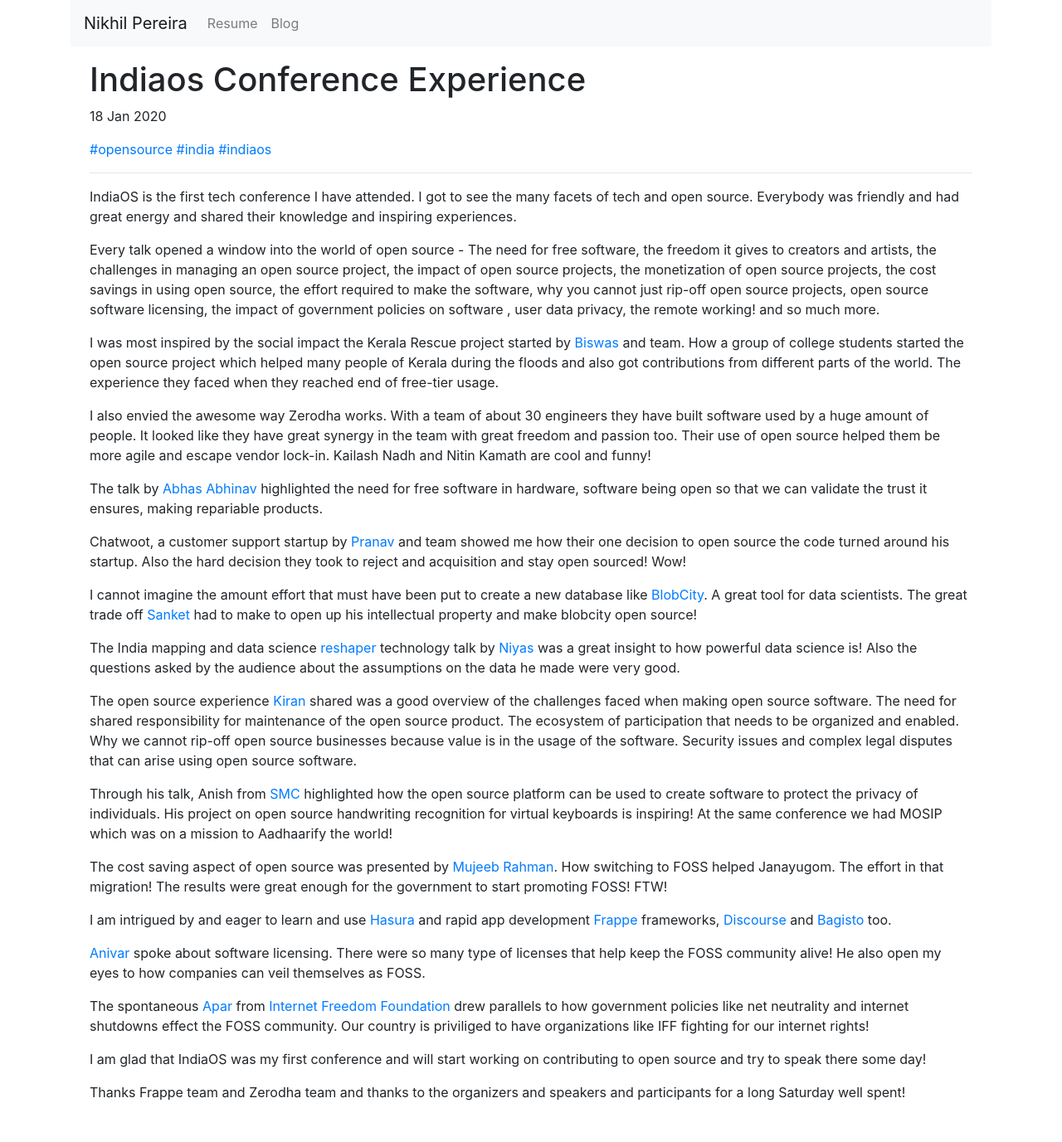
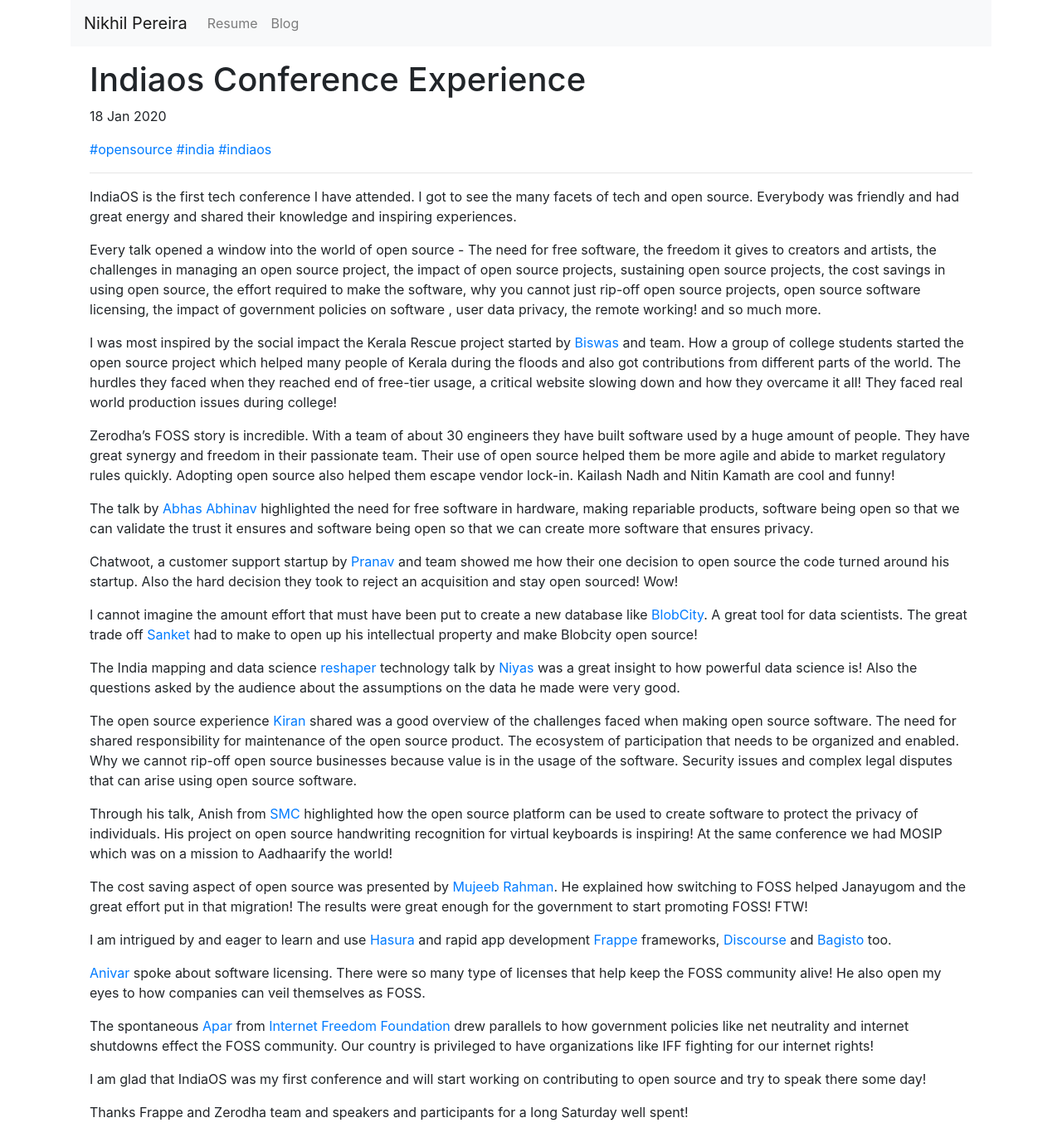
Before and after one commit to nikhilpereira1793/nikhilpereira1793.github.io, a Jekyll site: the page built from _posts/2020-01-18-indiaOS-conference-experience.md, in a window 1280 px wide. Shown: the whole page at 83% size. Built offline with Jekyll 4.4.1, drawn with Linux system fonts in a browser that asks for light colours; before the commit the page ends 1353 px from its top, so only the background shows below that.

Commit message:
edit indiaos blog

```diff
--- a/_posts/2020-01-18-indiaOS-conference-experience.md
+++ b/_posts/2020-01-18-indiaOS-conference-experience.md
@@ -4,17 +4,17 @@
 
 IndiaOS is the first tech conference I have attended. I got to see the many facets of tech and open source. Everybody was friendly and had great energy and shared their knowledge and inspiring experiences.
 
-Every talk opened a window into the world of open source - The need for free software, the freedom it gives to creators and artists, the challenges in managing an open source project, the impact of open source projects, the monetization of open source projects, the cost savings in using open source, the effort required to make the software, why you cannot just rip-off open source projects, open source software licensing, the impact of government policies on software , user data privacy, the remote working! and so much more.
+Every talk opened a window into the world of open source - The need for free software, the freedom it gives to creators and artists, the challenges in managing an open source project, the impact of open source projects, sustaining open source projects, the cost savings in using open source, the effort required to make the software, why you cannot just rip-off open source projects, open source software licensing, the impact of government policies on software , user data privacy, the remote working! and so much more.
 
-I was most inspired by the social impact the Kerala Rescue project started by [Biswas](https://twitter.com/bis_waz) and team. How a group of college students started the open source project which helped many people of Kerala during the floods and also got contributions from different parts of the world. The experience they faced when they reached end of free-tier usage.
+I was most inspired by the social impact the Kerala Rescue project started by [Biswas](https://twitter.com/bis_waz) and team. How a group of college students started the open source project which helped many people of Kerala during the floods and also got contributions from different parts of the world. The hurdles they faced when they reached end of free-tier usage, a critical website slowing down and how they overcame it all! They faced real world production issues during college!
 
-I also envied the awesome way Zerodha works. With a team of about 30 engineers they have built software used by a huge amount of people. It looked like they have great synergy in the team with great freedom and passion too. Their use of open source helped them be more agile and escape vendor lock-in. Kailash Nadh and Nitin Kamath are cool and funny!
+Zerodha's FOSS story is incredible. With a team of about 30 engineers they have built software used by a huge amount of people. They have great synergy and freedom in their passionate team. Their use of open source helped them be more agile and abide to market regulatory rules quickly. Adopting open source also helped them escape vendor lock-in. Kailash Nadh and Nitin Kamath are cool and funny!
 
-The talk by [Abhas Abhinav](https://twitter.com/abhasabhinav) highlighted the need for free software in hardware, software being open so that we can validate the trust it ensures, making repariable products.
+The talk by [Abhas Abhinav](https://twitter.com/abhasabhinav) highlighted the need for free software in hardware, making repariable products, software being open so that we can validate the trust it ensures and software being open so that we can create more software that ensures privacy.
 
-Chatwoot, a customer support startup by [Pranav](https://twitter.com/pranavrajs) and team showed me how their one decision to open source the code turned around his startup. Also the hard decision they took to reject and acquisition and stay open sourced! Wow!
+Chatwoot, a customer support startup by [Pranav](https://twitter.com/pranavrajs) and team showed me how their one decision to open source the code turned around his startup. Also the hard decision they took to reject an acquisition and stay open sourced! Wow!
 
-I cannot imagine the amount effort that must have been put to create a new database like [BlobCity](https://twitter.com/BlobCity). A great tool for data scientists. The great trade off [Sanket](https://twitter.com/sanketsarang) had to make to open up his intellectual property and make blobcity open source!
+I cannot imagine the amount effort that must have been put to create a new database like [BlobCity](https://twitter.com/BlobCity). A great tool for data scientists. The great trade off [Sanket](https://twitter.com/sanketsarang) had to make to open up his intellectual property and make Blobcity open source!
 
 The India mapping and data science [reshaper](https://github.com/gramener/reshaper) technology talk by [Niyas](https://twitter.com/__niyas__) was a great insight to how powerful data science is! Also the questions asked by the audience about the assumptions on the data he made were very good.
 
@@ -22,14 +22,14 @@
 
 Through his talk, Anish from [SMC](https://twitter.com/smcproject) highlighted how the open source platform can be used to create software to protect the privacy of individuals. His project on open source handwriting recognition for virtual keyboards is inspiring! At the same conference we had MOSIP which was on a mission to Aadhaarify the world!
 
-The cost saving aspect of open source was presented by [Mujeeb Rahman](https://twitter.com/mujeebcpy). How switching to FOSS helped Janayugom. The effort in that migration! The results were great enough for the government to start promoting FOSS! FTW!
+The cost saving aspect of open source was presented by [Mujeeb Rahman](https://twitter.com/mujeebcpy). He explained how switching to FOSS helped Janayugom and the great effort put in that migration! The results were great enough for the government to start promoting FOSS! FTW!
 
 I am intrigued by and eager to learn and use [Hasura](https://twitter.com/HasuraHQ) and rapid app development [Frappe](https://frappe.io/) frameworks, [Discourse](https://www.discourse.org/) and [Bagisto](https://bagisto.com/en/) too.
 
 [Anivar](https://twitter.com/anivar) spoke about software licensing. There were so many type of licenses that help keep the FOSS community alive! He also open my eyes to how companies can veil themselves as FOSS.
 
-The spontaneous [Apar](https://twitter.com/apar1984) from [Internet Freedom Foundation](https://internetfreedom.in/) drew parallels to how government policies like net neutrality and internet shutdowns effect the FOSS community. Our country is priviliged to have organizations like IFF fighting for our internet rights!
+The spontaneous [Apar](https://twitter.com/apar1984) from [Internet Freedom Foundation](https://internetfreedom.in/) drew parallels to how government policies like net neutrality and internet shutdowns effect the FOSS community. Our country is privileged to have organizations like IFF fighting for our internet rights!
 
 I am glad that IndiaOS was my first conference and will start working on contributing to open source and try to speak there some day!
 
-Thanks Frappe team and Zerodha team and thanks to the organizers and speakers and participants for a long Saturday well spent!
+Thanks Frappe and Zerodha team and speakers and participants for a long Saturday well spent!
```
